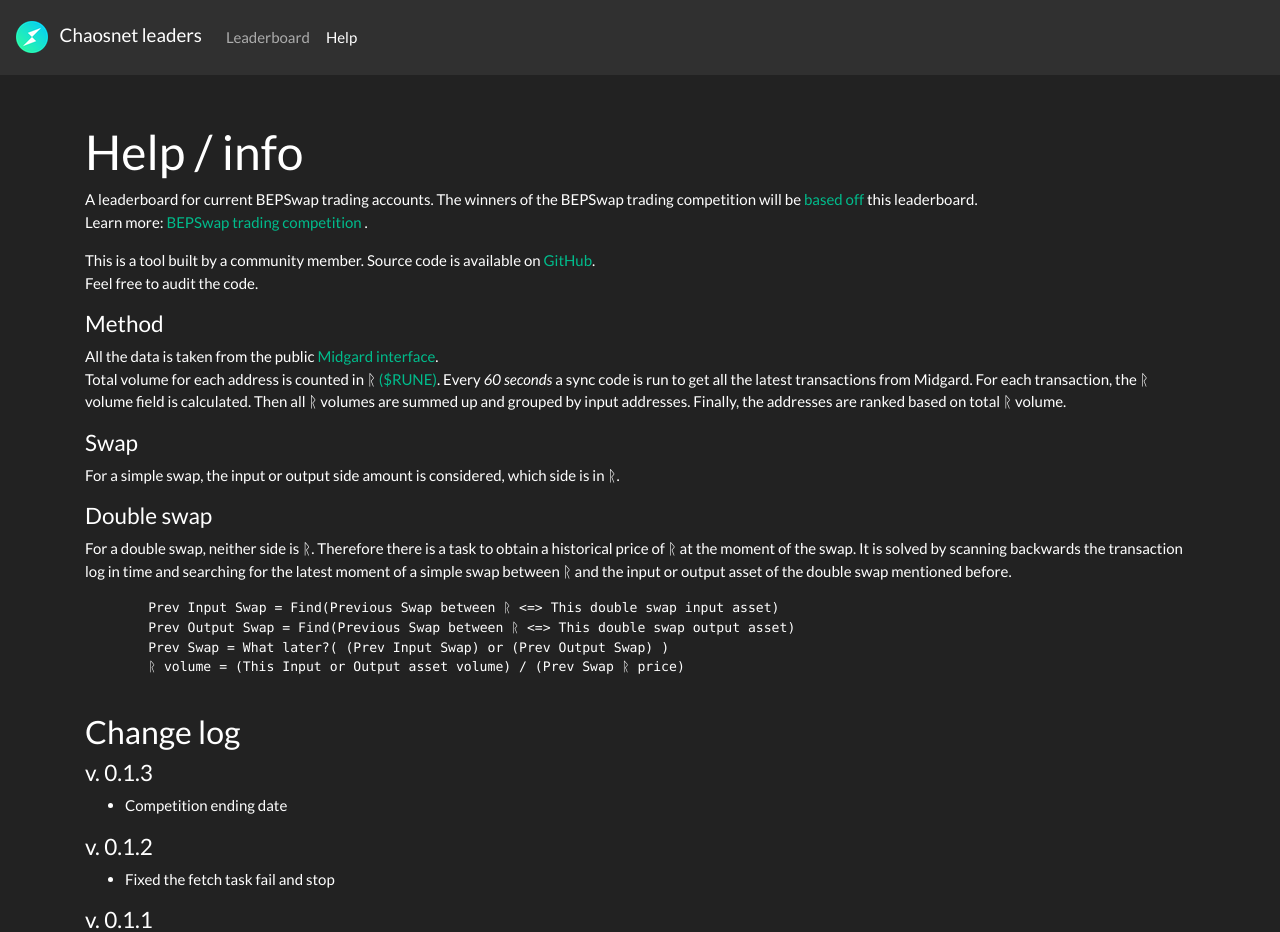
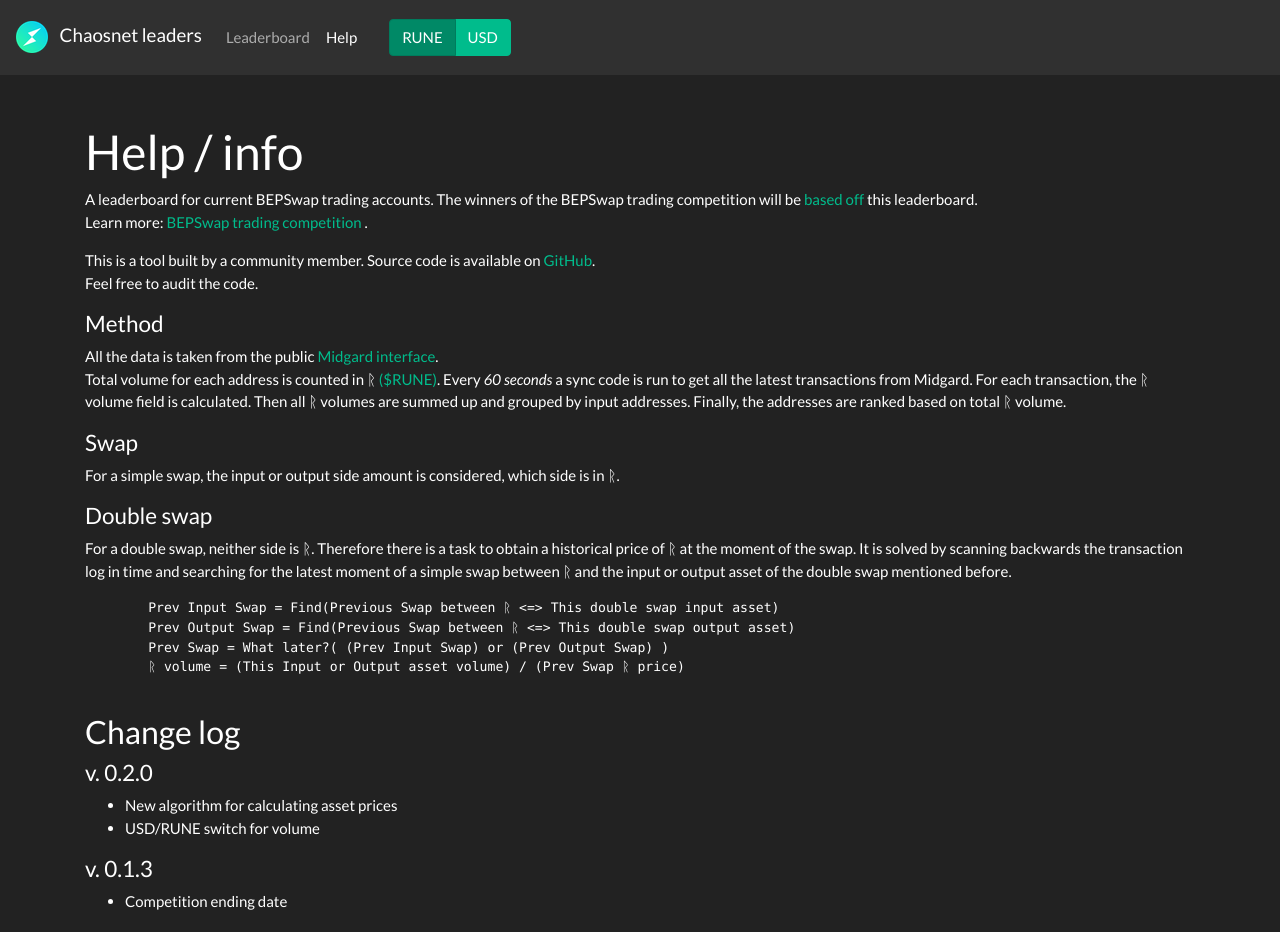
Before and after one commit to tirinox/chaosnetleaders, a Vue app in the folder frontend/: page /help in a window 1280 px wide. Shown: the top 932 px of the page. Built offline with nearby package versions, Linux system fonts and the light colour scheme.

Commit message:
USD/RUNE switch at frontend

```diff
--- a/frontend/package.json
+++ b/frontend/package.json
@@ -1,6 +1,6 @@
 {
   "name": "chaosnet-leaders",
-  "version": "0.1.3",
+  "version": "0.2.0",
   "private": true,
   "scripts": {
     "serve": "vue-cli-service serve",
--- a/frontend/src/App.vue
+++ b/frontend/src/App.vue
@@ -13,7 +13,19 @@
           <b-nav-item to="/" :active="$route.path === '/'">Leaderboard</b-nav-item>
           <b-nav-item to="/help" :active="$route.path === '/help'">Help</b-nav-item>
         </b-navbar-nav>
+
+        <b-nav-form class="ml-4">
+          <b-form-radio-group
+            button-variant="success"
+            v-model="selected"
+            :options="currencyOptions"
+            name="buttons-1"
+            buttons
+            @change="on_currency_switch"
+          ></b-form-radio-group>
+        </b-nav-form>
       </b-collapse>
+
     </b-navbar>
 
     <div class="container">
@@ -30,19 +42,43 @@
 
 <script>
 
+import { ON_CURRENCY_CHANGE, EventBus } from '@/lib/bus'
+
 export default {
   name: 'App',
+  data () {
+    return {
+      selected: 'rune'
+    }
+  },
+  methods: {
+    on_currency_switch(v) {
+      EventBus.$emit(ON_CURRENCY_CHANGE, v)
+    }
+  },
   computed: {
-    packageJson() {
-      return '0.1.3'
+    currencyOptions () {
+      return [
+        {
+          text: 'RUNE',
+          value: 'rune',
+        },
+        {
+          text: 'USD',
+          value: 'usd',
+        }
+      ]
+    },
+    packageJson () {
+      return '0.2.0'
     }
   }
 }
 </script>
 
 <style>
-  .footer {
-    padding: 5px;
-  }
+.footer {
+  padding: 5px;
+}
 
 </style>
--- a/frontend/src/components/Help.vue
+++ b/frontend/src/components/Help.vue
@@ -46,6 +46,11 @@
         ᚱ volume = (This Input or Output asset volume) / (Prev Swap ᚱ price)
       </pre>
       <h3>Change log</h3>
+      <h4>v. 0.2.0</h4>
+      <ul>
+        <li>New algorithm for calculating asset prices</li>
+        <li>USD/RUNE switch for volume</li>
+      </ul>
       <h4>v. 0.1.3</h4>
       <ul>
         <li>Competition ending date</li>
--- a/frontend/src/components/Leaderboard.vue
+++ b/frontend/src/components/Leaderboard.vue
@@ -50,7 +50,7 @@
           </td>
 
           <td>
-              <h5>{{ item.total_volume | volumeFormat }} ᚱ</h5>
+            <h5>{{ item.total_volume | volumeFormat | addCurrency(currency) }}</h5>
             <small class="text-muted">
               {{ item.total_volume | nicePercentFormat(data.chaosnet_volume) }} % with
               {{ item.n }} txs
@@ -75,7 +75,7 @@
                     last-text="Last"
       ></b-pagination>
 
-      <p>Total volume: <strong>{{ data.chaosnet_volume | volumeFormat }} ᚱ</strong></p>
+      <p>Total volume: <strong>{{ data.chaosnet_volume | volumeFormat | addCurrency(currency) }}</strong></p>
 
     </div>
   </div>
@@ -87,6 +87,7 @@
 import axios from 'axios'
 import { nicePercentFormat, volumeFormat } from '@/lib/digits'
 import { shortAddress } from '@/lib/address'
+import { EventBus, ON_CURRENCY_CHANGE } from '@/lib/bus'
 
 const COMPETITION_START_TIMESTAMP = 1599739200  // 12pm UTC, Thursday 10th September 2020
 const COMPETITION_ENDING_TIMESTAMP = 1602158400  // 12pm UTC, Thursday 8th October 2020
@@ -104,19 +105,28 @@
   },
 
   computed: {
-      realPage() {
+    realPage () {
       return parseInt(this.$route.query.page, 10) || 0
-      }
+    },
+    currency () {
+      return this.$route.query.currency || 'rune'
+    },
+    ts_since () {
+      return parseInt(this.$route.query.ts_since, 10) || COMPETITION_START_TIMESTAMP
+    },
+    ts_to () {
+      return parseInt(this.$route.query.ts_to, 10) || COMPETITION_ENDING_TIMESTAMP
+    },
   },
 
   methods: {
-    navigateToDate(d) {
+    navigateToDate (d) {
       let ts_since
       let ts_to
-      if(d === 'all') {
+      if (d === 'all') {
         ts_since = -1
         ts_to = -1
-      } else if(d === 'competition') {
+      } else if (d === 'competition') {
         ts_since = COMPETITION_START_TIMESTAMP
         ts_to = COMPETITION_ENDING_TIMESTAMP
       } else {
@@ -125,40 +135,54 @@
         ts_since = currentTs - d * day
         ts_to = -1
       }
-      this.$router.replace({path: '/', query: {
-        ...this.$route.query,
+
+      this.updatePath({
         ts_since,
         ts_to,
-          page: 0 } } )
+        page: 0
+      })
     },
 
-    getPaginatedIndex(index) {
+    updatePath(params) {
+      this.$router.replace({
+        path: '/', query: {
+          ...this.$route.query,
+          ...params,
+        }
+      }).catch(() => {})
+    },
+
+    getPaginatedIndex (index) {
       return index + 1 + this.realPage * this.itemsPerPage
     },
 
-    navigateToPage(page) {
+    navigateToPage (page) {
       page = +page
-      this.$router.replace({path: '/', query: { ...this.$route.query, page } } )
+      this.updatePath({ page })
     },
 
-    fetchLeaders() {
-      let ts_since = parseInt(this.$route.query.ts_since, 10) || COMPETITION_START_TIMESTAMP
-      let ts_to = parseInt(this.$route.query.ts_to, 10) || COMPETITION_ENDING_TIMESTAMP
-      if(ts_since < 0) {
+    fetchLeaders () {
+      let ts_since = this.ts_since
+      let ts_to = this.ts_to
+      if (ts_since < 0) {
         ts_since = 0  // all time
       }
-      if(ts_to < 0) {
+      if (ts_to < 0) {
         ts_to = 0  // to the end of the world
       }
 
       const offset = this.realPage * this.itemsPerPage
-      const url = `/api/v1/leaderboard?offset=${offset}&since=${ts_since}&to=${ts_to}`;
+      const url = `/api/v1/leaderboard?offset=${offset}&since=${ts_since}&to=${ts_to}&currency=${this.currency}`
 
       this.loading = true
       axios
         .get(url)
-        .then(response => (this.data = response.data))
+        .then(this.parseLb)
         .finally(() => (this.loading = false))
+    },
+
+    parseLb(response) {
+      this.data = response.data
     }
   },
 
@@ -169,23 +193,36 @@
       return date.toUTCString()
     },
     nicePercentFormat,
-    shortAddress
+    shortAddress,
+    addCurrency(data, curr) {
+      if(curr === 'rune') {
+        return data + ' ᚱ'
+      } else {
+        return '$ ' + data
+      }
+    }
   },
 
   watch: {
-    '$route.query.ts_since'() {
-      this.fetchLeaders();
+    '$route.query.ts_since' () {
+      this.fetchLeaders()
     },
-    '$route.query.page'() {
-      this.fetchLeaders();
+    '$route.query.page' () {
+      this.fetchLeaders()
     },
-    currentPage(page) {
+    '$route.query.currency' () {
+      this.fetchLeaders()
+    },
+    currentPage (page) {
       this.navigateToPage(page - 1)
     }
   },
 
   mounted () {
     this.fetchLeaders()
+    EventBus.$on(ON_CURRENCY_CHANGE, (currency) => {
+      this.updatePath({ currency })
+    })
   }
 }
 
--- /dev/null
+++ b/frontend/src/lib/bus.js
@@ -0,0 +1,4 @@
+import Vue from 'vue';
+export const EventBus = new Vue();
+
+export const ON_CURRENCY_CHANGE = 'currency_changed'
--- a/frontend/src/main.js
+++ b/frontend/src/main.js
@@ -19,6 +19,7 @@
 import 'bootstrap-vue/dist/bootstrap-vue.css'
 import './assets/bootstrap.min.css';
 
+
 Vue.config.productionTip = false
 
 new Vue({
```
Lines whose indentation alone changed are shown as unchanged.
